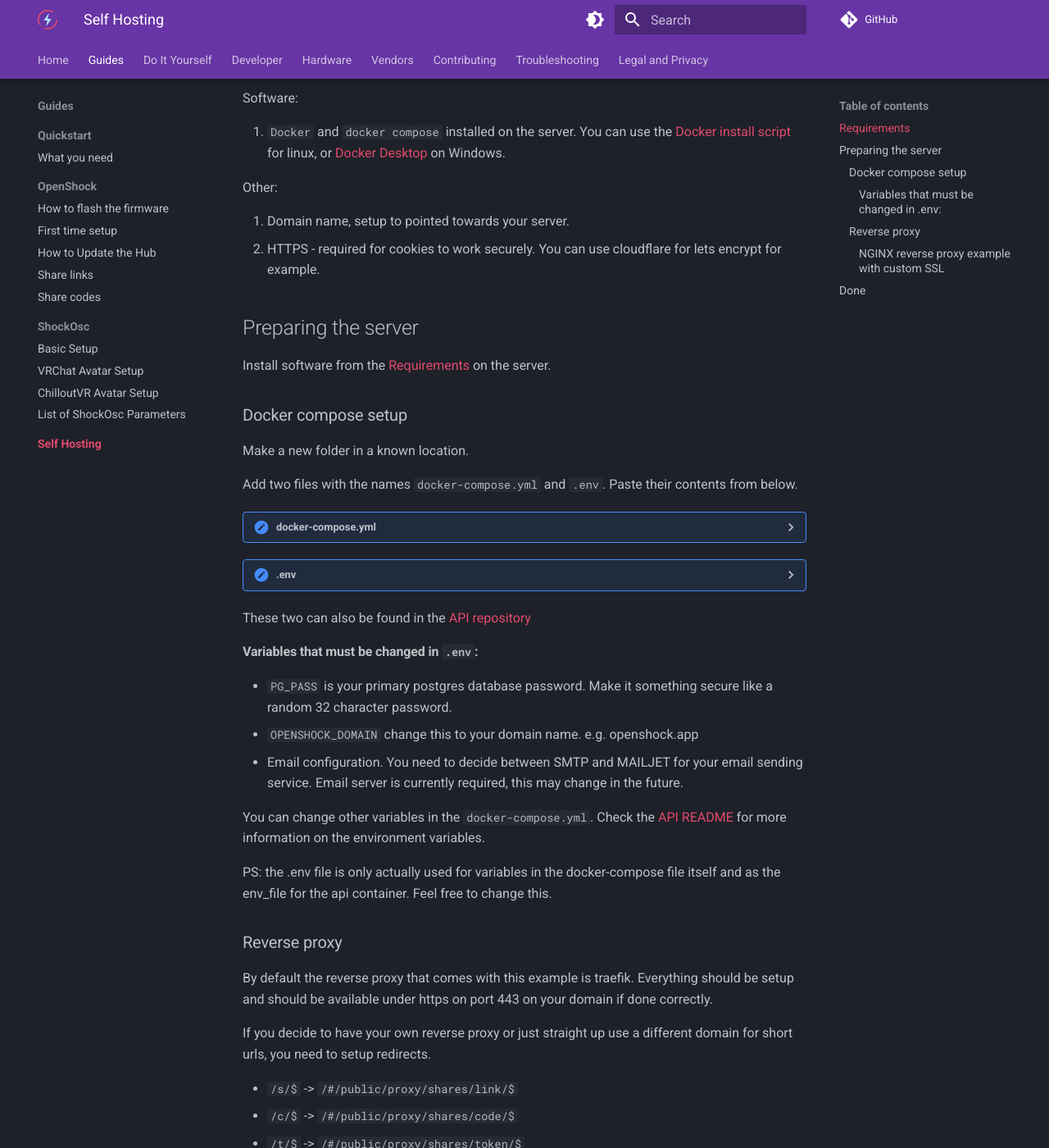
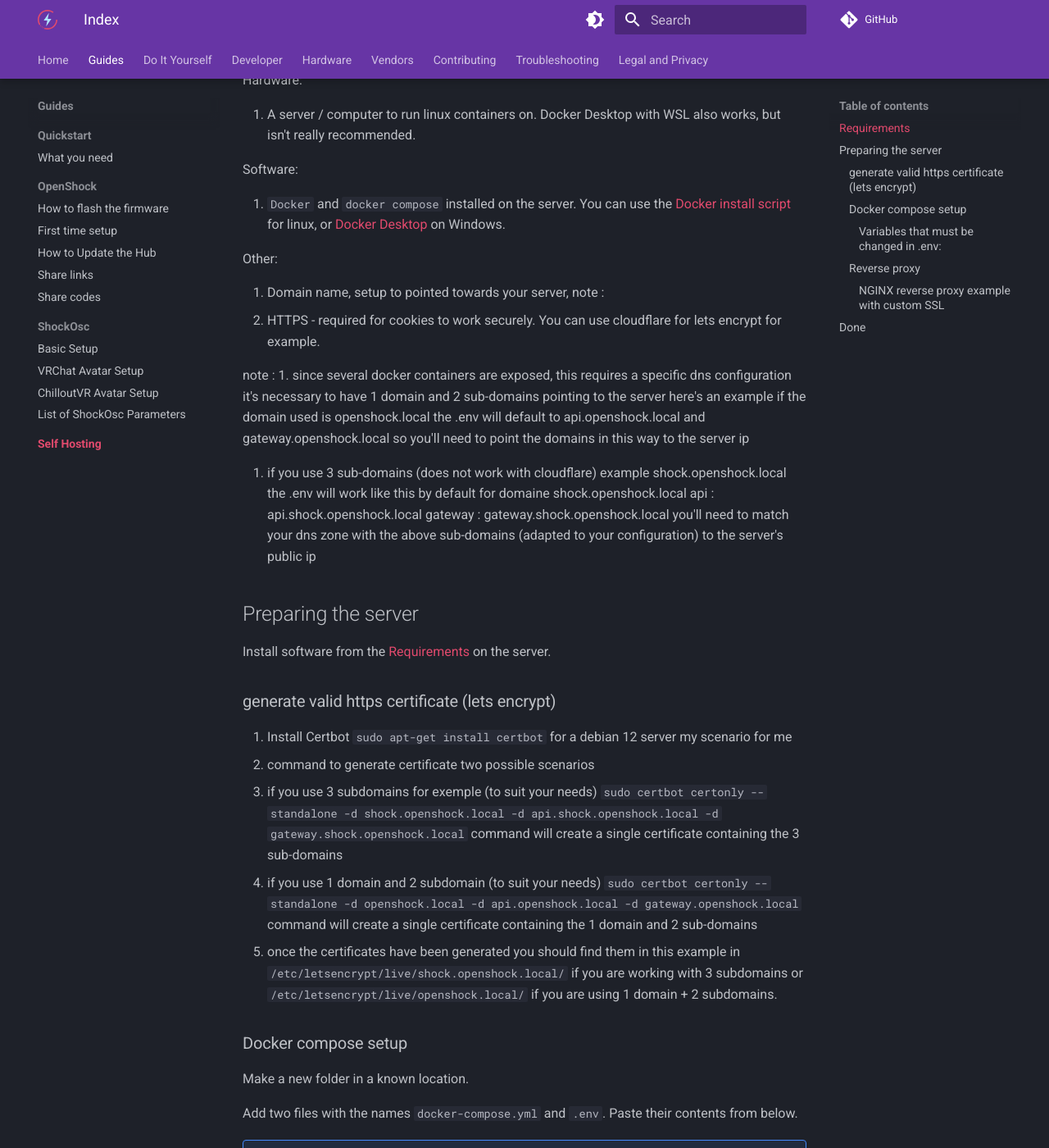
Before and after one commit to OpenShock/Wiki, an MkDocs documentation site: the page built from docs/guides/selfhosting/index.md, in a window 1280 px wide and 1400 px high, scrolled down 319 px. Shown: the whole window at 82% size. Built offline with MkDocs 1.6.1 and Material for MkDocs 9.7.7, drawn with Linux system fonts in a browser that asks for light colours; emoji names are drawn with the system emoji font; comment, search, counter and statistics services are not loaded; some of the changed text lies outside the part shown.

Commit message:
Update index.md
hello i replayed the procedure and made some changes normally it's commenting that's the least i can do to help after you helped me i noticed some problems with nginx and i tried to make clearer the places where i had bug on my side and that made me contact you
I'll let you see if you like

````diff
--- a/docs/guides/selfhosting/index.md
+++ b/docs/guides/selfhosting/index.md
@@ -1,3 +1,8 @@
+<!--
+please note that this is my very first commit / contribution to a project, it may be very ugly or perhaps not especially well framed.
+but I especially want to bring some precision that blocked me during installation
+I don't know if my contribution is valid, but it's the least I can do after receiving help. I've tried to do the best I can for the comments and other information.
+-->
 ---
 tags:
   - selfhost
@@ -19,15 +24,39 @@
 
 Other:
 
-1. Domain name, setup to pointed towards your server.
+1. Domain name, setup to pointed towards your server, note :
 2. HTTPS - required for cookies to work securely. You can use cloudflare for lets encrypt for example.
+
+note : <!-- comment for the validator it's one of the parts that blocked me at one point, my english doesn't help too much but I find it important to have an example and also to specify that you need 3 domains. -->
+1. since several docker containers are exposed, this requires a specific dns configuration
+   it's necessary to have 1 domain and 2 sub-domains pointing to the server here's an example
+   if the domain used is openshock.local the .env will default to api.openshock.local and gateway.openshock.local so you'll need to point the domains in this way to the server ip
+
+2. if you use 3 sub-domains
+(does not work with cloudflare)
+example
+shock.openshock.local
+the .env will work like this by default
+for domaine shock.openshock.local
+api : api.shock.openshock.local
+gateway : gateway.shock.openshock.local
+you'll need to match your dns zone with the above sub-domains (adapted to your configuration) to the server's public ip
+
+
 
 ## Preparing the server
 
 Install software from the [Requirements](#requirements) on the server.
 
+### generate valid https certificate (lets encrypt)
+<!-- for the https part I must admit that it's a bit of a DIY job as I'm not totally familiar with docker but I wanted to do it the right way so I did it for myself afterwards I'll see about validation -->
+1. Install Certbot ```sudo apt-get install certbot ``` for a debian 12 server my scenario for me
+2. command to generate certificate two possible scenarios
+3. if you use 3 subdomains for exemple (to suit your needs) ``` sudo certbot certonly --standalone -d shock.openshock.local -d api.shock.openshock.local -d gateway.shock.openshock.local``` command will create a single certificate containing the 3 sub-domains
+4. if you use 1 domain and 2 subdomain (to suit your needs) ``` sudo certbot certonly --standalone -d openshock.local -d api.openshock.local -d gateway.openshock.local``` command will create a single certificate containing the 1 domain and 2 sub-domains
+5.  once the certificates have been generated you should find them in this example in ```/etc/letsencrypt/live/shock.openshock.local/``` if you are working with 3 subdomains or ```/etc/letsencrypt/live/openshock.local/``` if you are using 1 domain + 2 subdomains.
+
 ### Docker compose setup
-
 Make a new folder in a known location.
 
 Add two files with the names `docker-compose.yml` and `.env`. Paste their contents from below.
@@ -192,7 +221,7 @@
     #PG_PASS=someSecurePassword(1)
 
     # Compose variables
-    OPENSHOCK_DOMAIN=openshock.local #(2)
+    OPENSHOCK_DOMAIN=openshock.local #(2) two possible for example openshock.local or if you use 3 subdomains (does not work with cloudflare) shock.openshock.local
     OPENSHOCK_GATEWAY_SUBDOMAIN=gateway #(3)
     OPENSHOCK_API_SUBDOMAIN=api #(4)
 
@@ -215,6 +244,7 @@
     OPENSHOCK__MAIL__SMTP__PASSWORD=SMTPPASSWORD
     OPENSHOCK__MAIL__SMTP__ENABLESSL=true
     OPENSHOCK__MAIL__SMTP__VERIFYCERTIFICATE=true
+    OPENSHOCK__MAIL__SMTP__PORT=587 # to be adapted according to your mail server used
 
     ```
 
@@ -255,6 +285,12 @@
 We can use this modified docker-compose.yml, difference here is, we removed traefik and added nginx.
 In addition we also need a ssl certificate, change the path to your needs, and create a `nginx-site.conf` file.
 
+<!--
+for some reason i still have the bug with certicat i installed a 0 machine nothing to do even copy paste the certificate to make it work i modified the docker compose of nginx
+by adding in volumes (the domain name is an example)
+- /etc/letsencrypt/live/openshock.local/fullchain.pem:/certs/fullchain.pem:ro
+- /etc/letsencrypt/live/openshock.local/privkey.pem:/certs/privkey.pem:ro
+-->
 ??? "docker-compose.yml"
     ```yaml
 
@@ -311,7 +347,7 @@
           OPENSHOCK__FRONTEND__COOKIEDOMAIN: ${OPENSHOCK_DOMAIN:-openshock.local}
           OPENSHOCK__DB__CONN: Host=db;Port=5432;Database=${PG_USER:-openshock};Username=${PG_USER:-openshock};Password=${PG_PASS}
           OPENSHOCK__REDIS__HOST: redis
-          OPENSHOCK__TURNSTILE__ENABLE: false
+          OPENSHOCK__TURNSTILE__ENABLE: false #so here's the thing: when I ran the container the first time it bugged me, it wanted me to set false to "false" and then I was able to docker-compose up -d
 
       webui:
         image: ghcr.io/openshock/webui:latest
@@ -359,22 +395,30 @@
           - 80:80
           - 443:443
         volumes:
-          - ./nginx-site.conf:/etc/nginx/conf.d/nginx-site.conf
-          - ./certs:/certs
-
+          - ./nginx-site.conf:/etc/nginx/conf.d/nginx-site.conf #I had a bug when I made it, it just created a directory /nginx-site.conf in the directory where docker-compose.yml is located, so I deleted the directory and created nano nginx-site.conf.
+          - ./certs:/cert
+          # I've left this as a comment because I think it's only valid for me, even though it's just done it to me on a new virtual machine, a vps moreover.
+          #- /etc/letsencrypt/live/openshock.local/fullchain.pem:/certs/fullchain.pem:ro
+          #- /etc/letsencrypt/live/openshock.local/privkey.pem:/certs/privkey.pem:ro
     networks:
       openshock:
 
     ```
 
 **You will need to change the server names here!**
-
+<!--here I just made a modification I globalized http2 rather than http1 it's not much but it seems to be useful I'll try to see if I can activate http3-->
+<!--I also found this little typo in the nginx config just one ; which is missing on the parts proxy_set_header Connection $connection_upgrade it generates errors in nginx logs-->
+<!-- I didn't quite understand on my previous instance that I installed on the proxy_set_header part I had this proxy_set_header Connection “upgrade”; in the meantime it has changed on the wiki to proxy_set_header Connection $connection_upgrade and it gave me quite a few errors in nginx logs, so I put it back in
+proxy_set_header Connection “upgrade”;
+and the new instance I created to try and improve the process started up correctly this time if
+-->
 ??? "nginx-site.conf"
 
     ```yaml
 
     server {
         listen 443 ssl;
+        http2  on; #activation http2
         server_name openshock.local;
         ssl_certificate /certs/fullchain.pem;
         ssl_certificate_key /certs/privkey.pem;
@@ -438,3 +484,6 @@
 Congratulations, the backend and website should be working now. :partying_face:
 
 You can now set the backend domain for the firmware to your api url via the `domain` serial command.
+<!--actually I managed to bug on it probably due to fatigue and such but the more precise it is the less you'll have people like me who are sometimes in a fog. -->
+To do this, simply go to your arduino ide, plug in your esp32 in usb, go to the serial monitor and write, for example
+```domain api.sock.openshock.local``` or using one domain and 2 subdomain ```domain api.openshock.local``` (to be adapted to your own domain that you defined in the .env) then press enter. You should get confirmation that it's using your 3 subdomain.
````
Also changed, not shown: other parts of docs/guides/selfhosting/index.md (+5 -3 lines).
